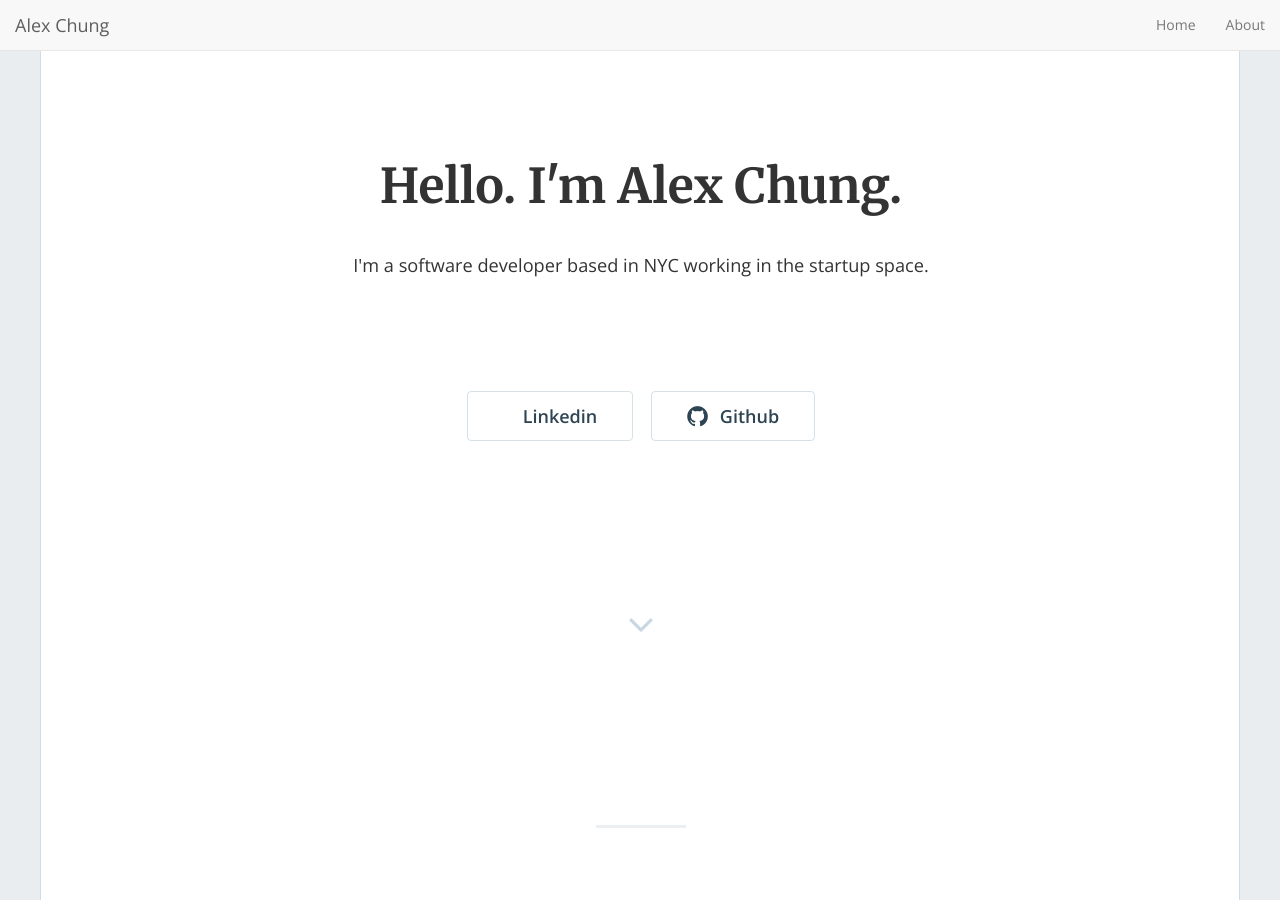
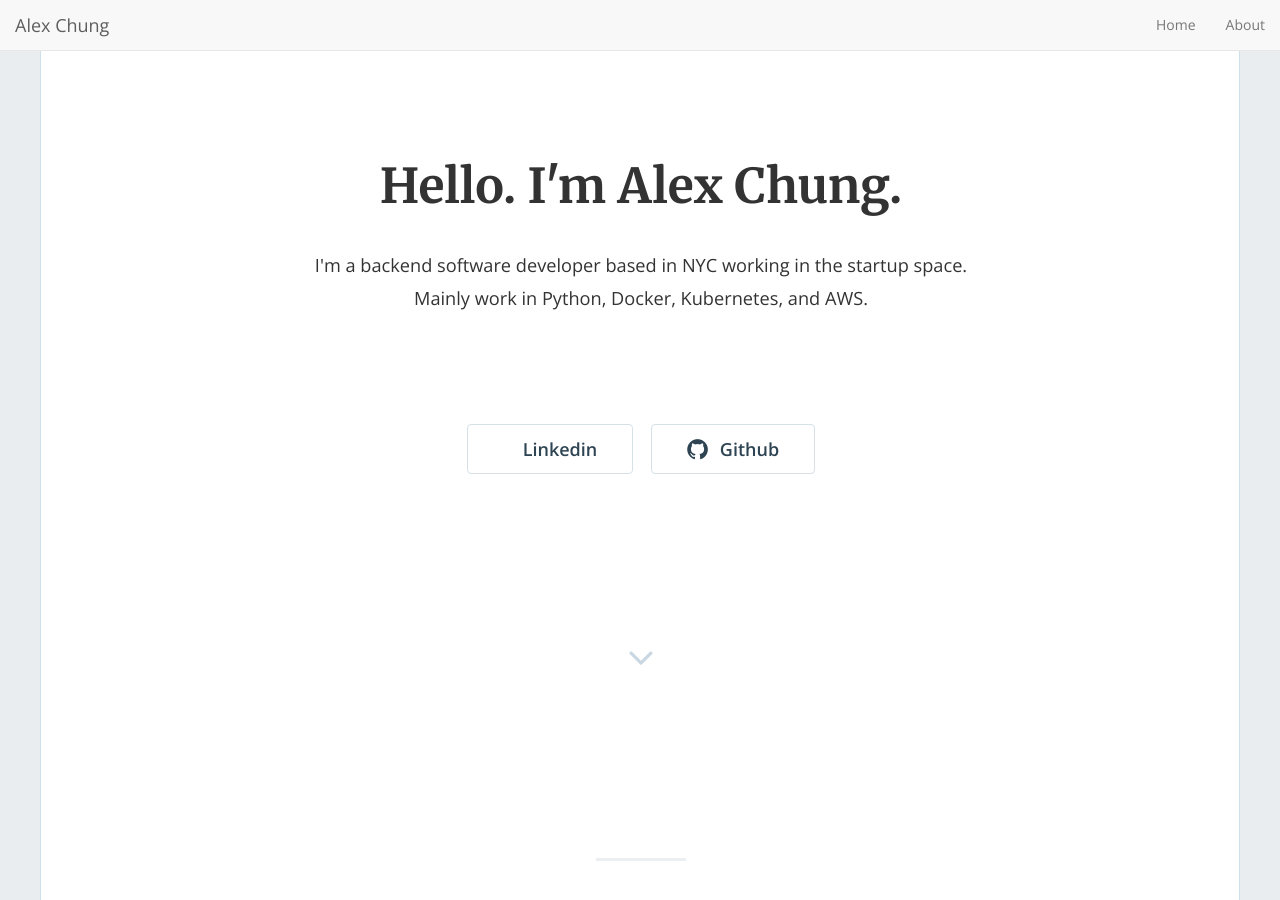
Before and after one commit to alexchung1233/alexchung1233.github.io, a Jekyll site: the page built from index.html, in a window 1280 px wide and 900 px high. Built offline with Jekyll 4.4.1, drawn with Linux system fonts in a browser that asks for light colours; nearby versions of some CDN libraries; the list of posts is cut into pages by our own code.

Commit message:
Updated chomepage

```diff
--- a/_config.yml
+++ b/_config.yml
@@ -15,12 +15,12 @@
 # in the templates via {{ site.myvariable }}.
 title: "Hello. I'm Alex Chung."
 email: 'awchung1357@gmail.com'
-description: "I'm a software developer based in NYC working in the startup space."
+description: "I'm a backend software developer based in NYC working in the startup space. Mainly work in Python, Docker, Kubernetes, and AWS."
 baseurl: "" # the subpath of your site, e.g. /blog
-url: "https://jamigibbs.github.io/phantom" # the base hostname & protocol for your site, e.g. https://example.com
-# twitter_username: 'jamigibbs'
+url: "https://alexchung1233.github.io/phantom" # the base hostname & protocol for your site, e.g. https://example.com
+linkedin_url: 'https://www.linkedin.com/in/alex-chung-1b2170164/'
 github_username: 'alexchung1233'
-# medium_username: 'blog.jamigibbs.com'
+
 
 # Build settings
 markdown: kramdown
--- a/_includes/home-hero.html
+++ b/_includes/home-hero.html
@@ -27,8 +27,8 @@
 
           <div class="hero-buttons">
 
-            {% if site.twitter_username != '' %}
-              <a href="https://twitter.com/{{ site.twitter_username }}"><button class="btn btn-default btn-lg"><i class="fa-brands fa-linkedin"></i>Linkedin</button></a>
+            {% if site.linkedin_url!= '' %}
+              <a href="{{ site.linkedin_url }}"><button class="btn btn-default btn-lg"><i class="fa-brands fa-linkedin"></i>Linkedin</button></a>
             {% endif %}
             {% if site.github_username != '' %}
               <a href="https://github.com/{{ site.github_username }}"><button class="btn btn-default btn-lg"><i class="fa fa-github fa-lg"></i>Github</button></a>
```
